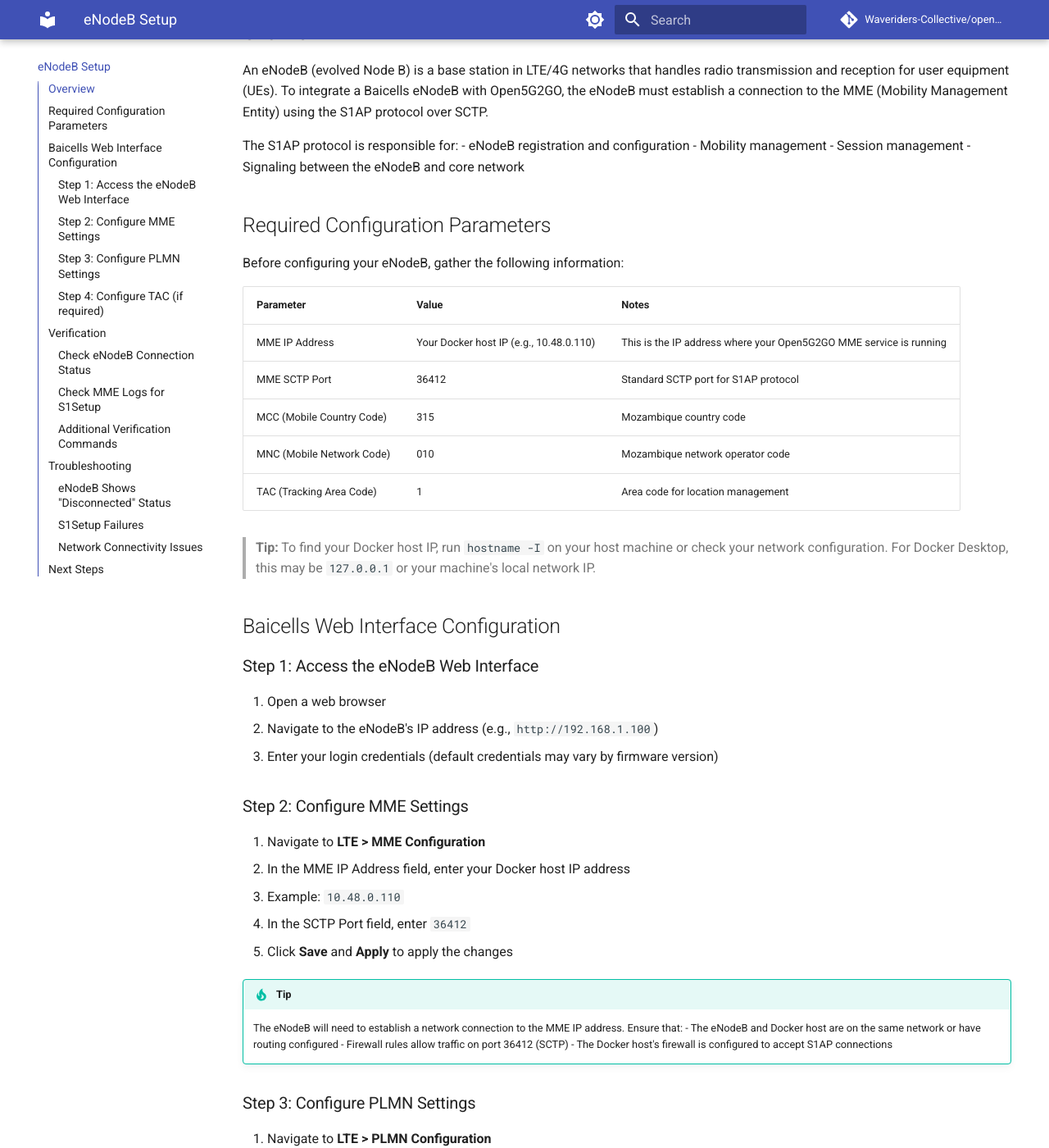
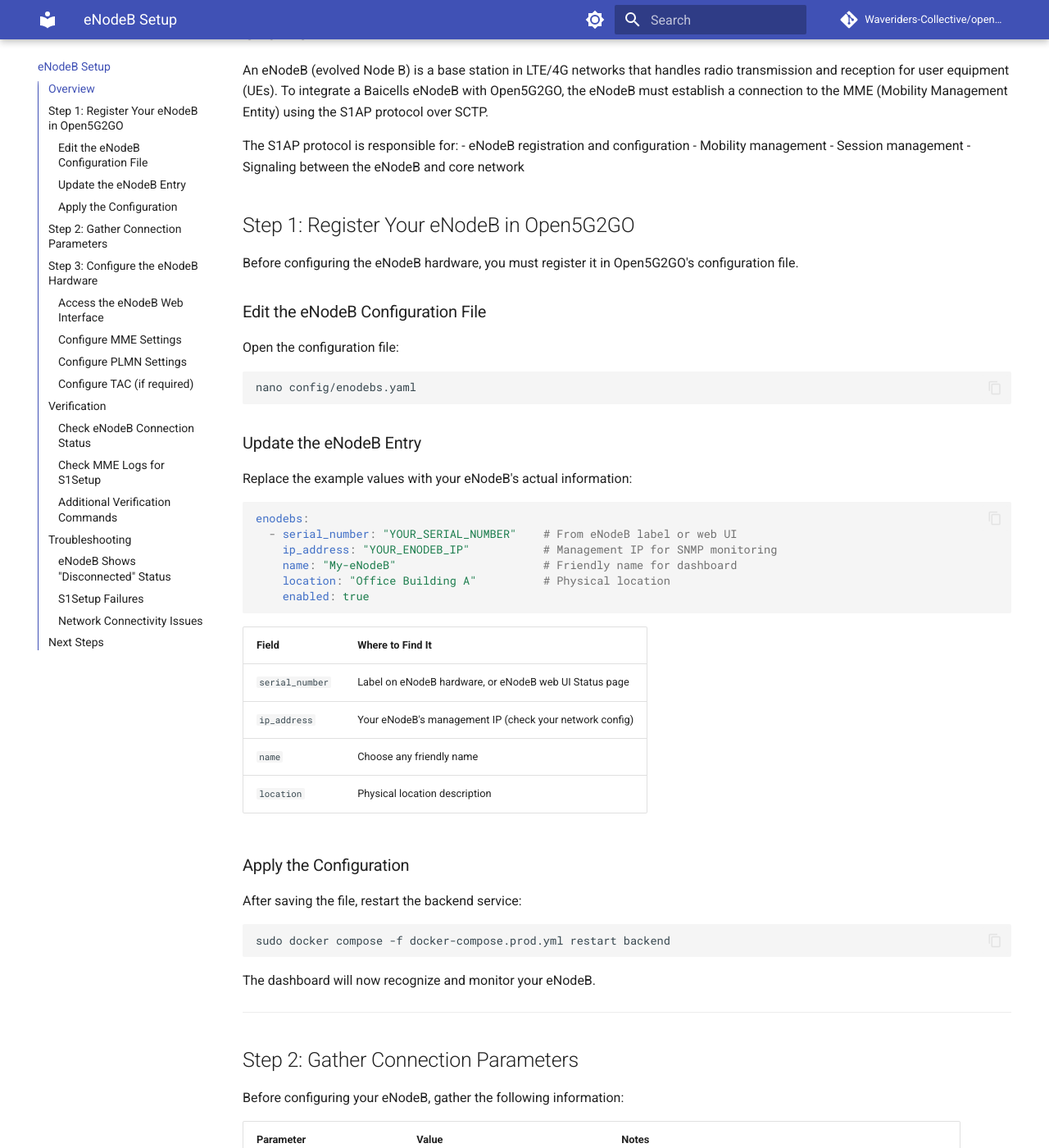
Before and after one commit to Waveriders-Collective/open5G2GO, an MkDocs documentation site: the page built from docs/docs/enodeb-setup.md, in a window 1280 px wide and 1400 px high, scrolled down 206 px. Shown: the whole window at 82% size. Built offline with MkDocs 1.6.1 and Material for MkDocs 9.7.7, drawn with Linux system fonts in a browser that asks for light colours; comment, search, counter and statistics services are not loaded; some of the changed text lies outside the part shown.

Commit message:
docs: Add enodebs.yaml configuration instructions
Users need to edit config/enodebs.yaml before the system will work.
Added Step 1 to the eNodeB setup guide explaining:
- How to edit the enodebs.yaml file
- Required fields and where to find the values
- How to restart backend after changes

🤖 Generated with [Claude Code](https://claude.com/claude-code)

Co-Authored-By: Claude Opus 4.5 <noreply@anthropic.com>

````diff
--- a/docs/docs/enodeb-setup.md
+++ b/docs/docs/enodeb-setup.md
@@ -10,7 +10,51 @@ The S1AP protocol is responsible for:
 - Session management
 - Signaling between the eNodeB and core network
 
-## Required Configuration Parameters
+## Step 1: Register Your eNodeB in Open5G2GO
+
+Before configuring the eNodeB hardware, you must register it in Open5G2GO's configuration file.
+
+### Edit the eNodeB Configuration File
+
+Open the configuration file:
+
+```bash
+nano config/enodebs.yaml
+```
+
+### Update the eNodeB Entry
+
+Replace the example values with your eNodeB's actual information:
+
+```yaml
+enodebs:
+  - serial_number: "YOUR_SERIAL_NUMBER"    # From eNodeB label or web UI
+    ip_address: "YOUR_ENODEB_IP"           # Management IP for SNMP monitoring
+    name: "My-eNodeB"                      # Friendly name for dashboard
+    location: "Office Building A"          # Physical location
+    enabled: true
+```
+
+| Field | Where to Find It |
+|-------|------------------|
+| `serial_number` | Label on eNodeB hardware, or eNodeB web UI Status page |
+| `ip_address` | Your eNodeB's management IP (check your network config) |
+| `name` | Choose any friendly name |
+| `location` | Physical location description |
+
+### Apply the Configuration
+
+After saving the file, restart the backend service:
+
+```bash
+sudo docker compose -f docker-compose.prod.yml restart backend
+```
+
+The dashboard will now recognize and monitor your eNodeB.
+
+---
+
+## Step 2: Gather Connection Parameters
 
 Before configuring your eNodeB, gather the following information:
 
@@ -24,15 +68,15 @@ Before configuring your eNodeB, gather the following information:
 
 > **Tip:** To find your Docker host IP, run `hostname -I` on your host machine or check your network configuration. For Docker Desktop, this may be `127.0.0.1` or your machine's local network IP.
 
-## Baicells Web Interface Configuration
+## Step 3: Configure the eNodeB Hardware
 
-### Step 1: Access the eNodeB Web Interface
+### Access the eNodeB Web Interface
 
 1. Open a web browser
 2. Navigate to the eNodeB's IP address (e.g., `http://192.168.1.100`)
 3. Enter your login credentials (default credentials may vary by firmware version)
 
-### Step 2: Configure MME Settings
+### Configure MME Settings
 
 1. Navigate to **LTE > MME Configuration**
 2. In the MME IP Address field, enter your Docker host IP address
@@ -46,7 +90,7 @@ Before configuring your eNodeB, gather the following information:
     - Firewall rules allow traffic on port 36412 (SCTP)
     - The Docker host's firewall is configured to accept S1AP connections
 
-### Step 3: Configure PLMN Settings
+### Configure PLMN Settings
 
 1. Navigate to **LTE > PLMN Configuration**
 2. Set the following parameters:
@@ -58,7 +102,7 @@ Before configuring your eNodeB, gather the following information:
 !!! warning
     Ensure the PLMN is enabled after configuration. The eNodeB will not register if the PLMN is disabled.
 
-### Step 4: Configure TAC (if required)
+### Configure TAC (if required)
 
 Some eNodeB configurations may require explicit TAC setting:
 
````
